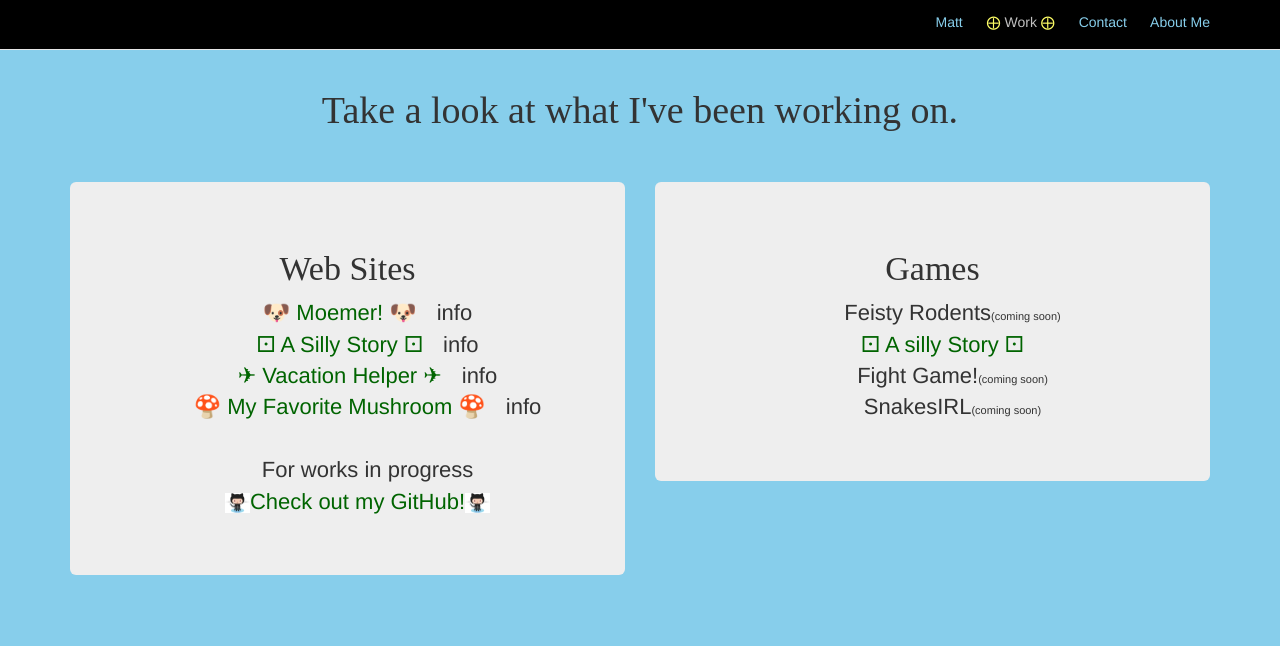
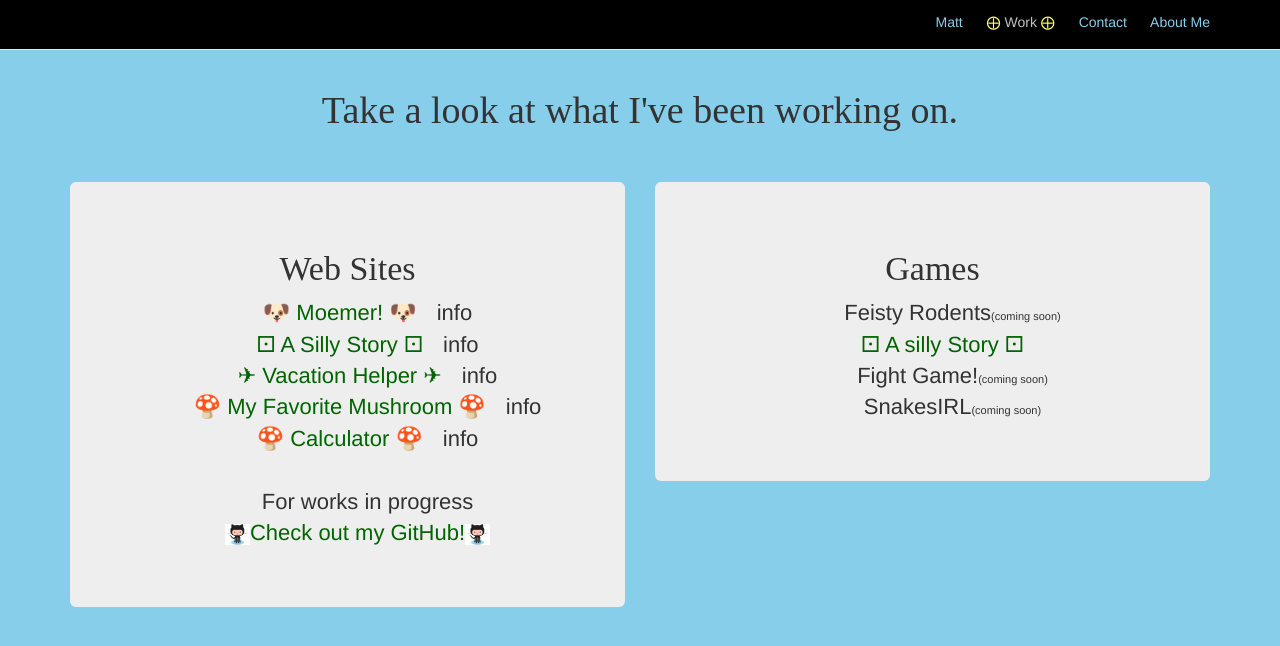
Before and after one commit to Matt-Nicholas/matt-nicholas-portfolio, a plain HTML site: page work.html in a window 1280 px wide. Drawn offline with Linux system fonts and the light colour scheme.

Commit message:
Add a link my calculator to my works page

```diff
--- a/work.html
+++ b/work.html
@@ -12,7 +12,7 @@
     <!--Header / Navigation Bar-->
     <nav class="navbar navbar-default navbar-fixed-top">
       <div class="navBar">
-        <a href="index.html" >Matt</a>
+        <a href="index.html">Matt</a>
         <a href="work.html" class="currentLink"><span class="lights">&xoplus;</span> Work <span class="lights">&xoplus;</span></a>
         <a href="contact.html">Contact</a>
         <a href="about-me.html">About Me</a>
@@ -28,6 +28,7 @@
             <li><a href="https://Matt-Nicholas.github.io/madlibs">&#x2680; A Silly Story &#x2680;</a><span class="sillyHidden">info</span><span class="sillyShowing"><p>A digital version of the game Mad Libs.<br>Designed using HTML, CSS, JS, and jQuery</p></span></li>
             <li><a href="https://Matt-Nicholas.github.io/vacation-survey">&#x2708; Vacation Helper &#x2708;</a><span class="vacaHidden">info</span><span class="vacaShowing"><p>A site to help the user find the perfect vacation destination.<br>Designed using HTML, CSS, JS, Bootstrap and jQuery</p></span></li>
             <li><a href="https://Matt-Nicholas.github.io/my-favorite-mushrrom">&#x1f344; My Favorite Mushroom &#x1f344;</a><span class="shroomHidden">info</span><span class="shroomShowing"><p>A site that can be used for mushroom identificatiopn and information.<br>Designed using HTML, CSS, JS, Bootsrap and jQuery</p></span></li>
+            <li><a href="https://Matt-Nicholas.github.io/JS-Calculator">&#x1f344; Calculator &#x1f344;</a><span class="shroomHidden">info</span><span class="shroomShowing"><p>A very simple calculator.<br>Designed using HTML, CSS, JS, Bootsrap and jQuery</p></span></li>
             <li><br>For works in progress</li>
             <li><a href="https://github.com/matt-nicholas"><img src="img/Octocat.jpg" id="octoCat">Check out my GitHub!<img src="img/Octocat.jpg" id="octoCat"></a></li>
           </ul>
```
